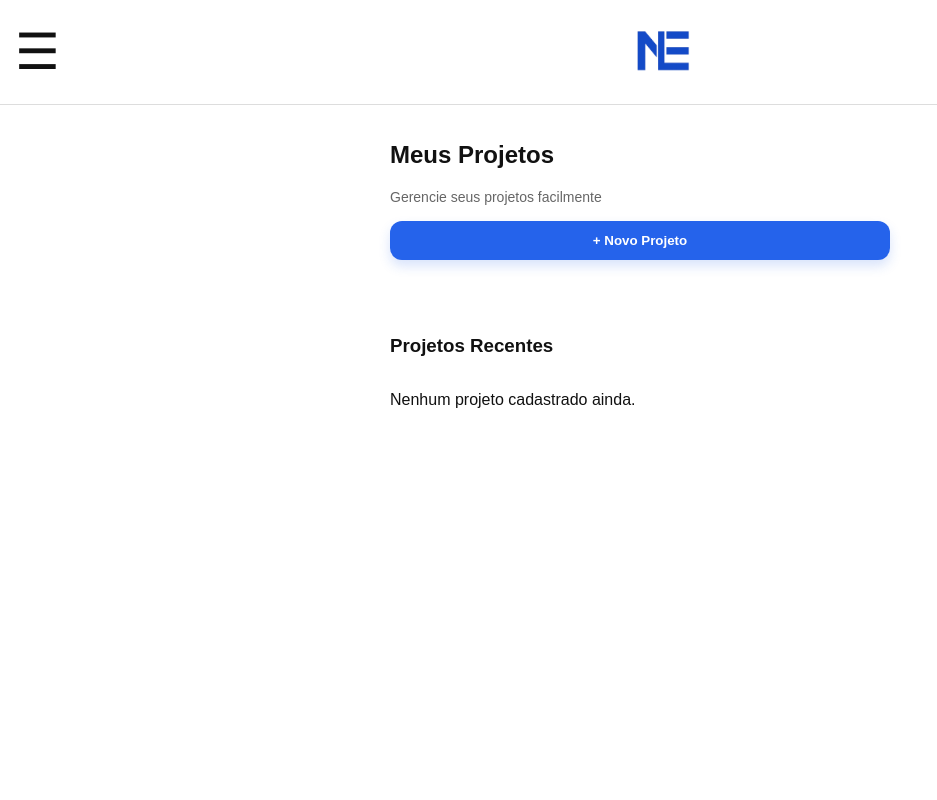
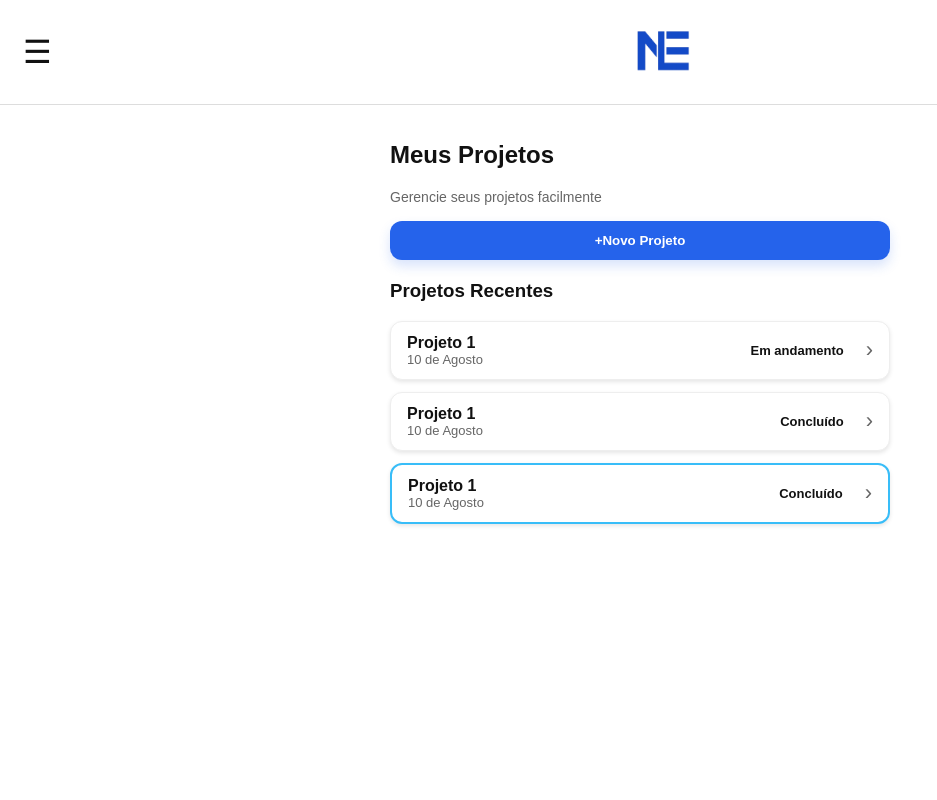
Before and after one commit to GabrielM-Paula/NE, a PHP site: page /NE/pages/meusProjetos.php in a window 1280 px wide. Shown: the whole page, without its empty margins (0-937 px from the left). Run offline with PHP 8.4, Linux system fonts and the light colour scheme; the visitor is signed in with stand-in values (Sample User, id 1); data that the repository does not hold is empty.

Commit message:
Meus Projetos Mexido

```diff
--- a/assets/css/Projetos.css
+++ b/assets/css/Projetos.css
@@ -4,6 +4,8 @@
             margin: 0;
             background: #fff;
             color: #111;
+            position: relative;
+            min-height: 100vh;
         }
 
         /* Topo */
@@ -14,16 +16,26 @@
             padding: 0px 15px;
             border-bottom: 1px solid #ddd;
             background: #fff;
+            position: sticky;
+            top: 0;
+            z-index: 10;
         }
 
         .logo {
             height: 100px;
-
         }
 
         .menu {
-    font-size: 50px;
+            font-size: 32px; /* Tamanho reduzido (era 50px) */
             cursor: pointer;
+            user-select: none;
+            padding: 8px;
+            border-radius: 50%;
+            transition: background-color 0.2s;
+        }
+
+        .menu:hover {
+            background-color: #f5f5f5;
         }
 
         /* Conteúdo */
@@ -47,11 +59,20 @@
             background: #2563EB;
             color: #fff;
             padding: 12px;
-    border-radius: 8px;
-    font-weight: bold;
+            border-radius: 12px;
+            font-weight: 700;
             text-decoration: none;
+            border: none;
+            cursor: pointer;
+            box-shadow: 0 6px 12px rgba(37,99,235,0.18);
+            pointer-events: auto;
+            z-index: 2;
             margin-bottom: 20px;
-    box-shadow: 0 2px 4px rgba(0,0,0,0.2);
+            transition: background-color 0.2s;
+
+        }
+        .btn:hover {
+            background: #1d4ed8;
         }
 
         /* Lista de projetos */
@@ -69,6 +90,14 @@
             padding: 12px 16px;
             border-radius: 12px;
             box-shadow: 0 2px 4px rgba(0,0,0,0.1);
+            border: 1px solid #eee;
+            cursor: pointer;
+            transition: transform 0.2s, box-shadow 0.2s;
+        }
+
+        .card:hover {
+            transform: translateY(-2px);
+            box-shadow: 0 4px 8px rgba(0,0,0,0.15);
         }
 
         .titulo {
@@ -92,12 +121,12 @@
             white-space: nowrap;
         }
 
-.status.em_progresso {
+        .status.em_andamento {
             background: #DBEAFE;
             color: #1E40AF;
         }
 
-.status.concluida {
+        .status.concluido {
             background: #D1FAE5;
             color: #065F46;
         }
@@ -106,64 +135,77 @@
             font-size: 22px;
             color: #666;
         }
-/* garante que o botão seja clicável mesmo com overlays */
-.btn {
-  display: block;
-  width: 100%;
-  text-align: center;
-  background: #2563EB;
-  color: #fff;
-  padding: 12px;
-  border-radius: 12px;
-  font-weight: 700;
-  text-decoration: none;
+
+        hr {
             border: none;
-  cursor: pointer;
-  box-shadow: 0 6px 12px rgba(37,99,235,0.18);
-  pointer-events: auto; /* importante se alguma regra estava bloqueando */
-  z-index: 2;
+            border-top: 1px solid #eee;
+            margin: 15px 0;
         }
 
-/* Se o topo estiver fixo e cobrindo a área, diminua o risco de overlap */
-.topo {
-  position: relative; /* se estava fixed, manter, mas garantir z-index */
-  z-index: 5;
-}
-
+        /* Modal */
         .modal {
             display: none;
             position: fixed;
             z-index: 1000;
-            left: 0; top: 0;
-            width: 100%; height: 100%;
+            left: 0;
+            top: 0;
+            width: 100%;
+            height: 100%;
             overflow: auto;
-            background-color: rgba(0,0,0,0.4);
+            background-color: rgba(0,0,0,0.5);
+            animation: fadeIn 0.3s;
         }
+
         .modal-content {
             background-color: #fefefe;
-            margin: 20% auto;
-            padding: 20px;
-            border-radius: 8px;
-            width: 90%;
+            margin: 15% auto;
+            padding: 25px;
+            border-radius: 12px;
+            width: 80%;
             max-width: 400px;
             text-align: center;
+            box-shadow: 0 4px 20px rgba(0,0,0,0.2);
+            position: relative;
+            animation: slideIn 0.3s;
         }
+
         .close {
             color: #aaa;
-            float: right;
-            font-size: 24px;
+            position: absolute;
+            top: 10px;
+            right: 15px;
+            font-size: 28px;
             font-weight: bold;
             cursor: pointer;
+            transition: color 0.2s;
         }
+
+        .close:hover {
+            color: #333;
+        }
+
+        .modal h2 {
+            margin-top: 0;
+            color: #2563EB;
+        }
+
+        .modal p {
+            margin: 15px 0;
+            font-size: 16px;
+        }
+
         .modal button {
             margin-top: 15px;
-            padding: 10px 20px;
+            padding: 12px 24px;
             border: none;
-            background-color: #007bff;
+            background-color: #2563EB;
             color: white;
-            border-radius: 5px;
+            border-radius: 8px;
             cursor: pointer;
+            font-weight: bold;
+            transition: background-color 0.2s;
         }
+
         .modal button:hover {
-            background-color: #0056b3;
+            background-color: #1d4ed8;
         }
--- a/pages/meusProjetos.php
+++ b/pages/meusProjetos.php
@@ -22,52 +22,11 @@
     <meta name="viewport" content="width=device-width, initial-scale=1.0">
     <title>Meus Projetos - NE</title>
     <link rel="stylesheet" href="../assets/css/Projetos.css">
-    <style>
-        /* Modal básico */
-        .modal {
-            display: none;
-            position: fixed;
-            z-index: 1000;
-            left: 0; top: 0;
-            width: 100%; height: 100%;
-            overflow: auto;
-            background-color: rgba(0,0,0,0.4);
-        }
-        .modal-content {
-            background-color: #fefefe;
-            margin: 20% auto;
-            padding: 20px;
-            border-radius: 8px;
-            width: 90%;
-            max-width: 400px;
-            text-align: center;
-        }
-        .close {
-            color: #aaa;
-            float: right;
-            font-size: 24px;
-            font-weight: bold;
-            cursor: pointer;
-        }
-        .modal button {
-            margin-top: 15px;
-            padding: 10px 20px;
-            border: none;
-            background-color: #007bff;
-            color: white;
-            border-radius: 5px;
-            cursor: pointer;
-        }
-        .modal button:hover {
-            background-color: #0056b3;
-        }
-    </style>
 </head>
 <body>
    <!-- Header -->
   <header class="topo">
-        <!-- Menu ☰ abre o modal -->
-        <div class="menu" id="openModal" style="cursor:pointer;">☰</div>
+    <div class="menu" id="openModal">☰</div>
     <center>
       <img src="../assets/images/neAzul.png" alt="Logo NE" class="logo">
     </center>
@@ -91,33 +50,44 @@
 
     <!-- Botão Novo Projeto -->
     <form action="novo.php" method="get" style="margin:0 0 18px 0;">
-          <button type="submit" class="btn" id="novoBtn">+ Novo Projeto</button>
+      <button type="submit" class="btn" id="novoBtn">+Novo Projeto</button>
     </form>
-
-        <br><br>
 
     <!-- Projetos Recentes -->
     <h3>Projetos Recentes</h3>
     <div class="lista">
-            <?php if ($ideias): ?>
-                <?php foreach ($ideias as $i): ?>
-
+      <!-- Exemplo 1 -->
       <div class="card">
         <div>
-                            <p class="titulo"><?= htmlspecialchars($i['nome']) ?></p>
-                            <p class="data"><?= date("d \d\e F", strtotime($i['data_criacao'])) ?></p>
+          <p class="titulo">Projeto 1</p>
+          <p class="data">10 de Agosto</p>
         </div>
-                        <span class="status <?= $i['progresso'] ?>">
-                            <?= $i['progresso'] == "em_progresso" ? "Em andamento" : "Concluído" ?>
-                        </span>
+        <span class="status em_progresso">Em andamento</span>
         <div class="seta">›</div>
       </div>
-                <?php endforeach; ?>
-            <?php else: ?>
-                <p>Nenhum projeto cadastrado ainda.</p>
-            <?php endif; ?>
+
+      <!-- Exemplo 2 -->
+      <div class="card">
+        <div>
+          <p class="titulo">Projeto 1</p>
+          <p class="data">10 de Agosto</p>
+        </div>
+        <span class="status concluida">Concluído</span>
+        <div class="seta">›</div>
+      </div>
+
+      <!-- Exemplo 3 -->
+      <div class="card" style="border: 2px solid #38BDF8;">
+        <div>
+          <p class="titulo">Projeto 1</p>
+          <p class="data">10 de Agosto</p>
+        </div>
+        <span class="status concluida">Concluído</span>
+        <div class="seta">›</div>
+      </div>
     </div>
   </main>
+
 
     <script>
         // Modal JS
```
Lines whose indentation alone changed are shown as unchanged.
